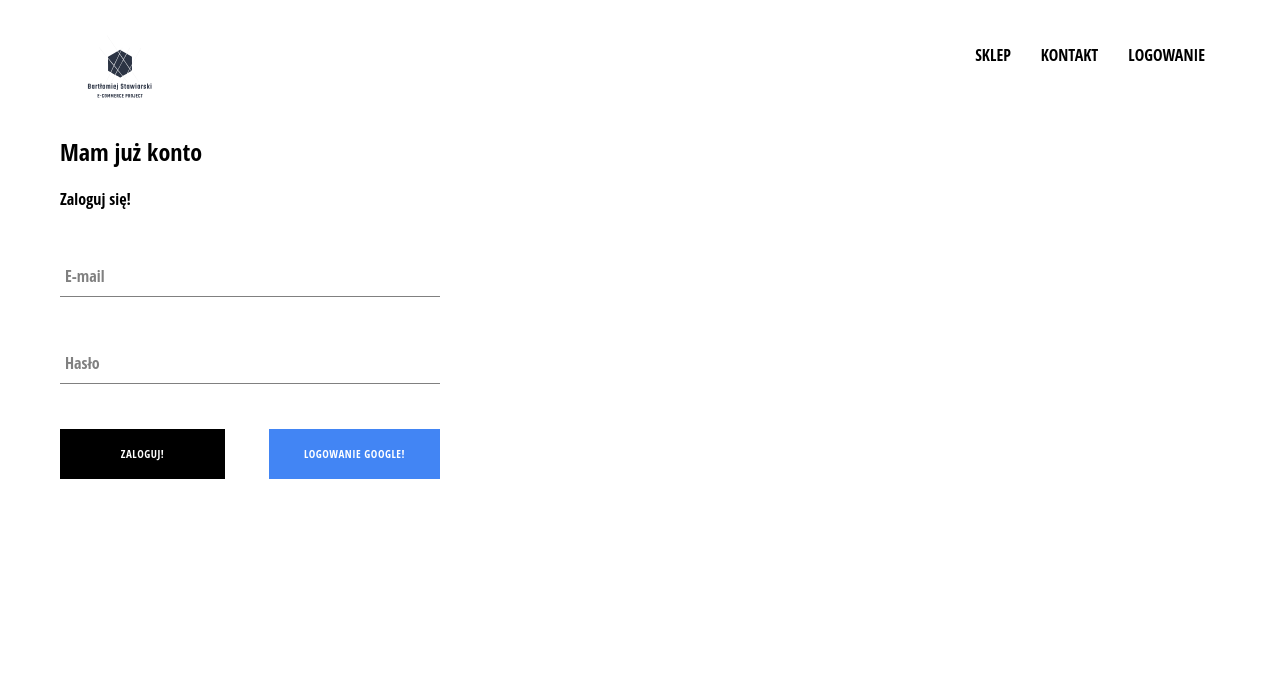
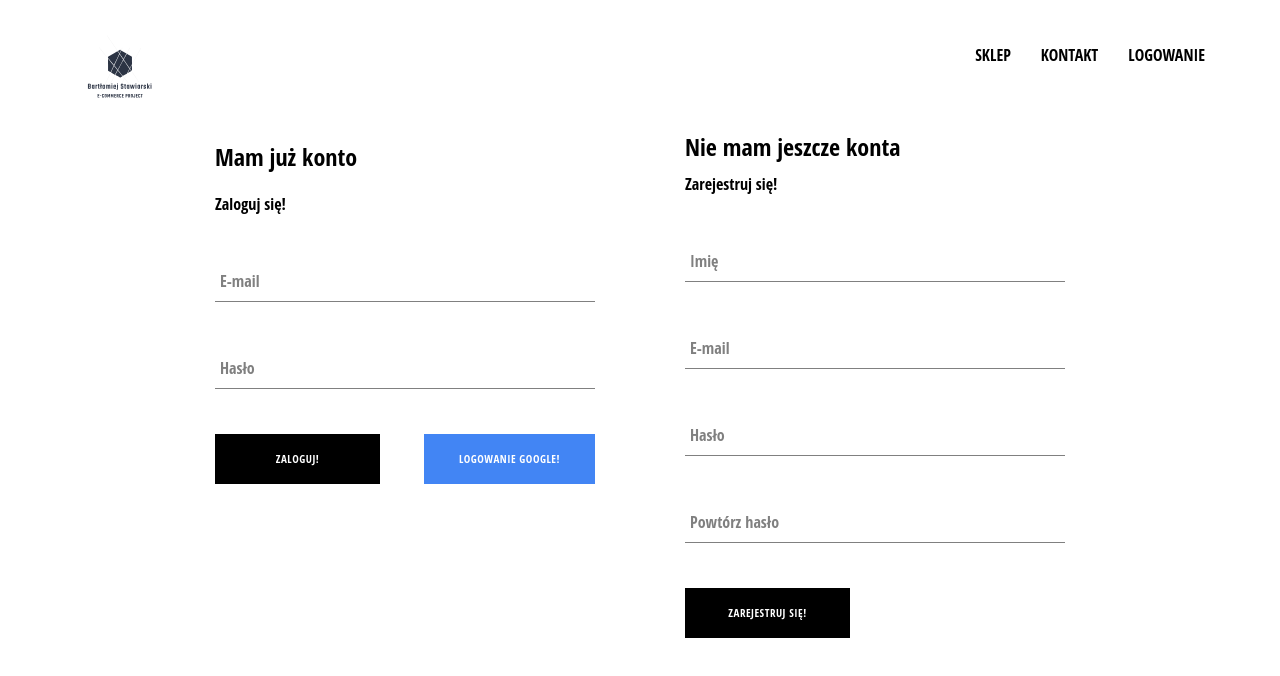
Before and after one commit to Stawiar1/sklep_internetowy, a React (Create React App) app: page /signin in a window 1280 px wide. Shown: the top 676 px of the page. Built offline with nearby package versions, Linux system fonts and the light colour scheme; no server answers.

Commit message:
implemented firebase utils (authenticated users into firestore database)

```diff
--- a/public/index.html
+++ b/public/index.html
@@ -24,7 +24,7 @@
       work correctly both with client-side routing and a non-root public URL.
       Learn how to configure a non-root public URL by running `npm run build`.
     -->
-    <title>React App</title>
+    <title>SKLEP INTERNETOWY BS</title>
   </head>
   <body>
     <noscript>You need to enable JavaScript to run this app.</noscript>
--- a/src/App.js
+++ b/src/App.js
@@ -5,7 +5,7 @@
 import ShopPage from './pages/shop/shop.component'
 import Header from './components/header/header.component'
 import SignInSignUpPage from './pages/sign-in-sign-up/sign-in-sign-up.component'
-import {auth} from './firebase/firebase.utils'
+import {auth , createUserProfileDocument} from './firebase/firebase.utils'
 
 class App extends React.Component {
   constructor() {
@@ -19,10 +19,19 @@
   unsubscribeFromAuth = null
 
   componentDidMount() {
-      this.unsubscribeFromAuth = auth.onAuthStateChanged(user => {
-      this.setState({ currentUser: user });
-
-      console.log(user);
+      this.unsubscribeFromAuth = auth.onAuthStateChanged(async userAuth => {
+      if (userAuth){
+        const userRef = await createUserProfileDocument(userAuth)
+        userRef.onSnapshot(snapShot => {
+          this.setState({
+            currentUser: {
+              id: snapShot.id,
+              ...snapShot.data()
+            }
+          })
+        })
+      }
+      this.setState({currentUser: userAuth})
     });
   }
 
--- /dev/null
+++ b/src/components/sign-up/sign-up.component.jsx
@@ -0,0 +1,104 @@
+
+import React from 'react';
+
+import FormInput from '../form-input/form-input.component';
+import CustomButton from '../custom-button/custom-button.component';
+
+import { auth, createUserProfileDocument } from '../../firebase/firebase.utils';
+
+import './sign-up.styles.scss';
+
+class SignUp extends React.Component {
+  constructor() {
+    super();
+
+    this.state = {
+      displayName: '',
+      email: '',
+      password: '',
+      confirmPassword: ''
+    };
+  }
+
+  handleSubmit = async event => {
+    event.preventDefault();
+
+    const { displayName, email, password, confirmPassword } = this.state;
+
+    if (password !== confirmPassword) {
+      alert("passwords don't match");
+      return;
+    }
+
+    try {
+      const { user } = await auth.createUserWithEmailAndPassword(
+        email,
+        password
+      );
+
+      await createUserProfileDocument(user, { displayName });
+
+      this.setState({
+        displayName: '',
+        email: '',
+        password: '',
+        confirmPassword: ''
+      });
+    } catch (error) {
+      console.error(error);
+    }
+  };
+
+  handleChange = event => {
+    const { name, value } = event.target;
+
+    this.setState({ [name]: value });
+  };
+
+  render() {
+    const { displayName, email, password, confirmPassword } = this.state;
+    return (
+      <div className='sign-up'>
+        <h2 className='title'>Nie mam jeszcze konta</h2>
+        <span>Zarejestruj się!</span>
+        <form className='sign-up-form' onSubmit={this.handleSubmit}>
+          <FormInput
+            type='text'
+            name='displayName'
+            value={displayName}
+            onChange={this.handleChange}
+            label='Imię'
+            required
+          />
+          <FormInput
+            type='email'
+            name='email'
+            value={email}
+            onChange={this.handleChange}
+            label='E-mail'
+            required
+          />
+          <FormInput
+            type='password'
+            name='password'
+            value={password}
+            onChange={this.handleChange}
+            label='Hasło'
+            required
+          />
+          <FormInput
+            type='password'
+            name='confirmPassword'
+            value={confirmPassword}
+            onChange={this.handleChange}
+            label='Powtórz hasło'
+            required
+          />
+          <CustomButton type='submit'>Zarejestruj się!</CustomButton>
+        </form>
+      </div>
+    );
+  }
+}
+
+export default SignUp;
--- /dev/null
+++ b/src/components/sign-up/sign-up.styles.scss
@@ -0,0 +1,9 @@
+.sign-up {
+    display: flex;
+    flex-direction: column;
+    width: 380px;
+
+    .title {
+      margin: 10px 0;
+    }
+  }
--- a/src/firebase/firebase.utils.js
+++ b/src/firebase/firebase.utils.js
@@ -1,6 +1,7 @@
 import firebase from 'firebase/app'
 import 'firebase/firestore'
 import 'firebase/auth'
+import { useRef } from 'react'
 
 const config = {
     apiKey: "AIzaSyBVWr5obHQdJkA8Hd3vf1rycruyKhAF5TU",
@@ -13,6 +14,30 @@
     measurementId: "G-VM8569JM1X"
 }
 
+  export const createUserProfileDocument = async (userAuth , additionalData) => {
+
+    if (!userAuth)return;
+
+    const userRef = firestore.doc(`users/${userAuth.uid}`)
+    const snapShot = await userRef.get();
+
+    if(!snapShot.exists){
+      const {displayName , email} = userAuth;
+      const createdAt = new Date();
+      try {
+        await useRef.set ({
+          displayName,
+          email,
+          createdAt,
+          ...additionalData
+        })
+      }catch (error) {
+        console.log('error creating user' , error.message)
+      }
+    }
+    return userRef;
+  }
+
   firebase.initializeApp(config);
 
   export const auth = firebase.auth();
--- a/src/pages/shop/shop.data.js
+++ b/src/pages/shop/shop.data.js
@@ -1,7 +1,7 @@
 const SHOP_DATA = [
     {
       id: 1,
-      title: 'Hats',
+      title: 'CZAPKI',
       routeName: 'hats',
       items: [
         {
@@ -62,7 +62,7 @@
     },
     {
       id: 2,
-      title: 'Sneakers',
+      title: 'BUTY',
       routeName: 'sneakers',
       items: [
         {
@@ -117,7 +117,7 @@
     },
     {
       id: 3,
-      title: 'Jackets',
+      title: 'KURTKI',
       routeName: 'jackets',
       items: [
         {
@@ -154,7 +154,7 @@
     },
     {
       id: 4,
-      title: 'Womens',
+      title: 'DLA NIEJ',
       routeName: 'womens',
       items: [
         {
@@ -203,7 +203,7 @@
     },
     {
       id: 5,
-      title: 'Mens',
+      title: 'DLA NIEGO',
       routeName: 'mens',
       items: [
         {
--- a/src/pages/sign-in-sign-up/sign-in-sign-up.component.jsx
+++ b/src/pages/sign-in-sign-up/sign-in-sign-up.component.jsx
@@ -1,10 +1,13 @@
 import React from 'react';
-import './sign-in-sign-up.styles.scss'
-import SignIn from '../../components/sign-in/sign-in.component'
+import SignIn from '../../components/sign-in/sign-in.component';
+import SignUp from '../../components/sign-up/sign-up.component';
+import './sign-in-sign-up.styles.scss';
 
-const SignInSignUpPage = () => (
-    <div className='sign-ing-sign-up'>
-        <SignIn />
-    </div>
-)
-export default SignInSignUpPage;
+const SignInAndSignUpPage = () => (
+  <div className='sign-in-and-sign-up'>
+    <SignIn />
+    <SignUp />
+  </div>
+);
+
+export default SignInAndSignUpPage;
--- a/src/pages/sign-in-sign-up/sign-in-sign-up.styles.scss
+++ b/src/pages/sign-in-sign-up/sign-in-sign-up.styles.scss
@@ -0,0 +1,6 @@
+.sign-in-and-sign-up {
+    width: 850px;
+    display: flex;
+    justify-content: space-between;
+    margin: 30px auto;
+  }
```
Also changed, not shown: public/logo192.png (deleted), public/logo512.png (deleted).
